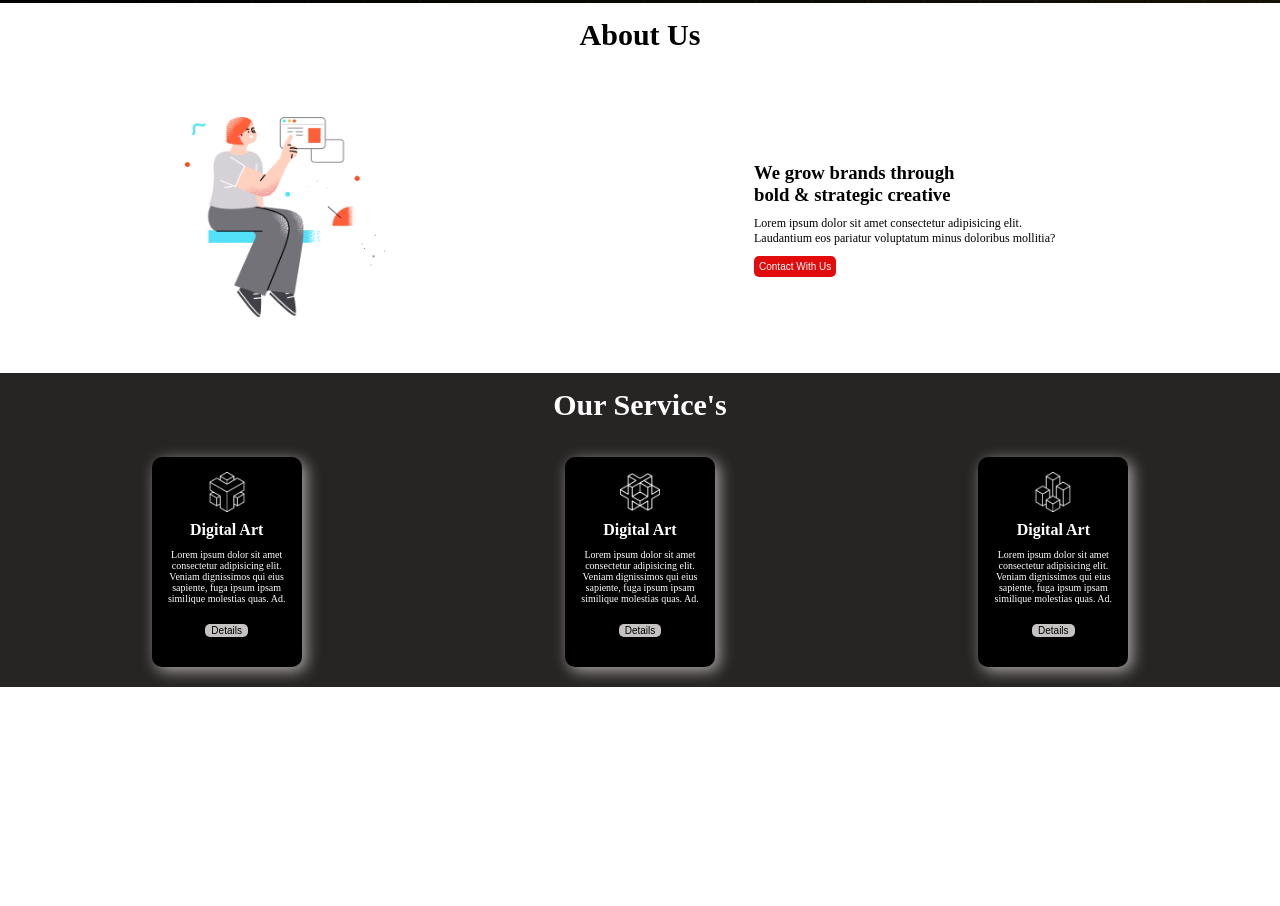
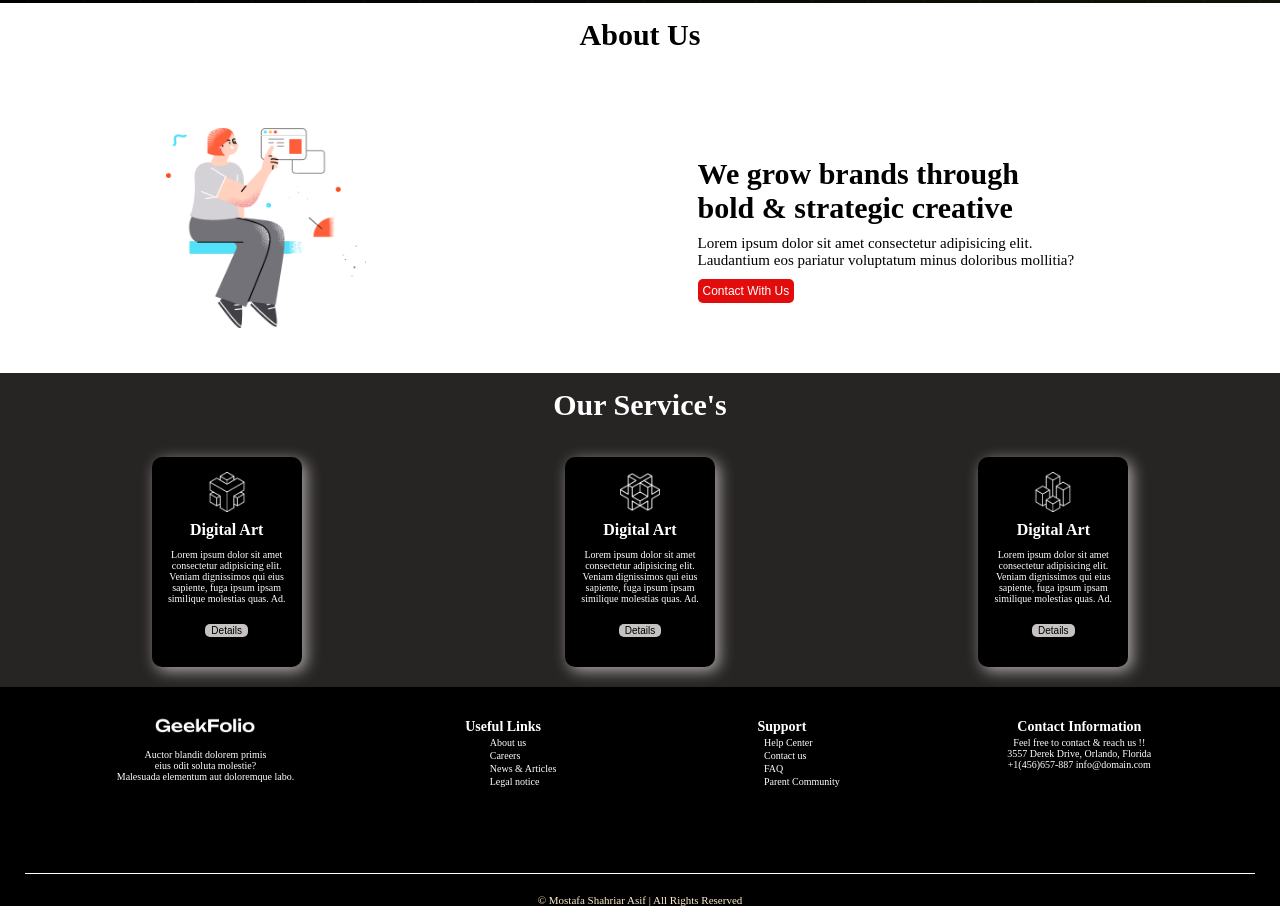
Before and after one commit to msasif2000/PH-Sample-Project, a plain HTML site: page index.html in a window 1280 px wide. Shown: the part 451-1357 px from the top of the page. Before the commit the page ends 1138 px from the top, so only its background shows below. Drawn offline with Linux system fonts and the light colour scheme.

Commit message:
footer added

```diff
--- a/index.html
+++ b/index.html
@@ -12,7 +12,7 @@
     <header>
         <nav class="navbar">
             <div class="logo">
-                <img src="./logo/logo-light.png" alt="">
+                <img src="./logo/logo-light.png" alt="logo">
             </div>
             <div class="menus">
                 <li class="menu-design">Home-1</li>
@@ -28,7 +28,7 @@
     <section>
         <div class="banner">
             <div class="content">
-                <h1>Better design for<br>your digital products</h1>
+                <h1 style="font-size: 32px;">Better design for<br>your digital products</h1>
                 <p>We are a creative studio specializing in UI/UX design, development and strategy.</p>
                 <button class="btn">Explore More</button>
             </div>
@@ -43,7 +43,7 @@
         <h1 class="head">About Us</h1>
         <div class="about-container">
             <div class="content">
-                <h3>We grow brands through<br>
+                <h3 style="font-size: 30px;">We grow brands through<br>
                     bold & strategic creative</h3>
                 <p>Lorem ipsum dolor sit amet consectetur adipisicing elit.<br> Laudantium eos pariatur voluptatum minus doloribus mollitia?</p>
                 <button class="btn">Contact With Us</button>
@@ -85,6 +85,43 @@
         </div>
     </section>
     </main>
-    <footer></footer>
+    <footer class="full">
+        <div class="footer">
+            <div class="logo folio">
+                <img src="./logo/logo-light.png" alt="logo">
+                <p>Auctor blandit dolorem primis<br> eius odit soluta molestie?<br> Malesuada elementum aut doloremque labo.
+                </p>
+            </div>
+            <div class="link">
+                <h4>Useful Links</h4>
+                <ul class="">
+                    <li>About us</li>
+                    <li>Careers</li>
+                    <li>News & Articles</li>
+                    <li>Legal notice</li>
+                </ul>
+            </div>
+            <div class="support">
+                <h4>Support</h4>
+                <ul>
+                    <li>Help Center</li>
+                    <li>Contact us</li>
+                    <li>FAQ</li>
+                    <li>Parent Community</li>
+                </ul>
+            </div>
+            <div class="contact">
+                <h4>Contact Information</h4>
+                <p>Feel free to contact & reach us !!<br>
+                    3557 Derek Drive, Orlando, Florida<br>
+                    +1(456)657-887
+                    info@domain.com</p>
+            </div>
+        </div>
+        <br>
+        <br>
+        <br>
+        <p class="foot">&copy; Mostafa Shahriar Asif | All Rights Reserved</p>
+    </footer>
 </body>
 </html>
--- a/style.css
+++ b/style.css
@@ -49,7 +49,7 @@
     padding: 20px;
 }
 .content p{
-    font-size: 12px;
+    font-size: 15px;
     margin-top: 10px;
     margin-bottom: 10px;
 }
@@ -60,7 +60,7 @@
     border-radius: 5px;
     border: none;
     cursor: pointer;
-    font-size: 10px;
+    font-size: 12px;
 }
 /* about us */
 .about{
@@ -136,3 +136,61 @@
     color: white;
     border-radius: 10px;
 }
+
+
+/* Footer */
+.full{
+    background-color: black;
+    color: white;
+    padding-right:25px;
+    padding-left: 25px;
+}
+.full h4{
+    font-size: 14px;
+    margin-bottom: 2px;
+}
+.footer{
+    display: flex;
+    justify-content: space-around;
+    /* align-items: center; */
+    padding: 20px;
+}
+
+.folio{
+    align-items: center;
+    text-align: center;
+    font-size: 10px;
+}
+.support, .link ,.contact{
+    margin:10px;
+    padding: 2px;
+    justify-content: center;
+    align-items: center;
+    text-align: center;
+}
+.support li{
+    margin-top:2px;
+    list-style: none;
+    font-size: 10px;
+    text-align: left;
+}
+.link li{
+    margin-top:2px;
+    list-style: none;
+    font-size: 10px;
+    text-align: left;
+}
+
+.contact p{
+    text-align: center;
+    font-size: 10px;
+}
+.foot{
+    margin-bottom: 0px;
+    text-align: center;
+    color: blanchedalmond;
+    font-size: 11px;
+
+    border-top: .05em solid #fff;
+    padding-top:20px;
+}
```
